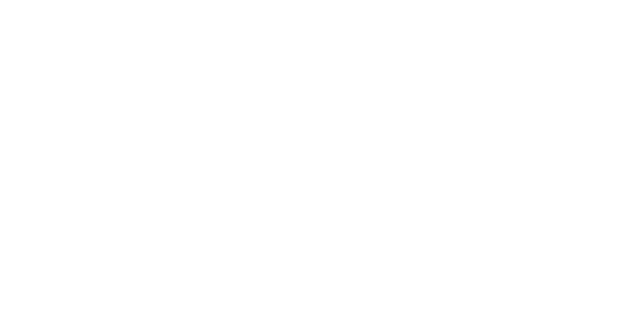
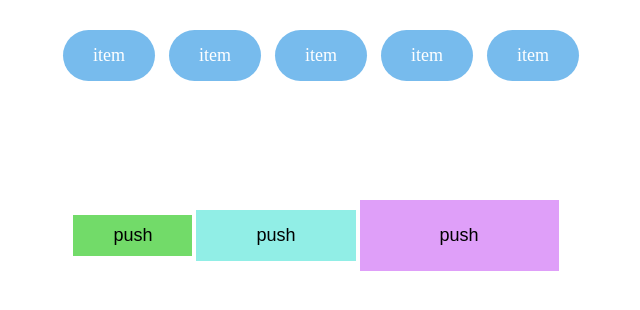
Before and after one commit to yukijina/week3exercise, a plain HTML site: page index.html in a window 1280 px wide. Shown: the whole page, without its empty margins (324-964 px from the left). Drawn offline with Linux system fonts and the light colour scheme.

Commit message:
html and css added

```diff
--- a/css/main.css
+++ b/css/main.css
@@ -0,0 +1,90 @@
+* {
+  margin: 0;
+  padding: 0;
+  box-sizing: border-box;
+}
+
+body {
+  font-size: 16px;
+}
+
+/*=========== [1] Navigation ==========  */
+nav {
+  height: 200px;
+  text-align: center;
+  padding: 30px 0;
+}
+
+li {
+  display: inline-block;
+  list-style: none;
+  background-color: #77bbed;
+  padding:15px 30px;
+  margin-left: 10px;
+  border-radius: 100px;
+}
+
+.nav-list {
+  text-decoration: none;
+  color: #fff;
+  font-size:18px;
+}
+
+/*====Navigation - List - Hover=====  */
+li:hover {
+  background-color: #1d99f4;
+  border: 2px dotted #351df4;
+  transition: 0.2s;
+  box-shadow: 0 5px 20px #638190;
+}
+
+.nav-list:hover {
+  color: #f5747c;
+}
+
+/* ========= Button Section ========= */
+.btn-sec {
+  text-align: center;
+}
+
+button {
+ border: none;
+ font-size: 18px;
+}
+
+.btn-one {
+  padding: 10px 40px;
+  background-color: #72db69;
+}
+
+.btn-two {
+  padding: 15px 60px;
+  background-color: #91eee6;
+}
+
+.btn-three {
+  padding: 25px 80px;
+  background-color: #df9ff9;
+}
+
+/* =====Button - hover===== */
+.btn-one:hover {
+  background-color: #41b138;
+  color: #fff;
+  transform: translateY(10px);
+  transition-duration: 0.5s;
+}
+
+.btn-two:hover {
+  background-color: #17f5e2;
+  color: #fff;
+  transform: translateY(-20px);
+  transition-duration: 0.5s;
+}
+
+.btn-three:hover {
+  background-color: #bb26f7;
+  color: #fff;
+  transform: scale(1.5);
+  transition-duration: 0.5s;
+}
--- a/index.html
+++ b/index.html
@@ -3,11 +3,34 @@
 	<head>
 		<meta charset="utf-8">
 		<meta name="viewport" content="width=device-width, initial-scale=1">
-		<title></title>
+		<!-- Title of website -->
+		<title>wk3exercise</title>
+		<!-- Favicon -->
+		<link rel="shortcut icon" href="img/favicon.png">
+		<!-- Fontawesome -->
 		<link rel="stylesheet" href="https://use.fontawesome.com/releases/v5.0.12/css/all.css" integrity="sha384-G0fIWCsCzJIMAVNQPfjH08cyYaUtMwjJwqiRKxxE/rx96Uroj1BtIQ6MLJuheaO9" crossorigin="anonymous">
+		<!--  Original CSS-->
 		<link rel="stylesheet" href="css/main.css">
 	</head>
 	<body>
+		<!--Navigation  -->
+		<nav>
+			<ul>
+				<li><a href="#" class="nav-list" target="
+					">item</a></li>
+				<li><a href="#" class="nav-list" target="_blank">item</a></li>
+				<li><a href="#" class="nav-list" target="_blank">item</a></li>
+				<li><a href="#" class="nav-list" target="_blank">item</a></li>
+				<li><a href="#" class="nav-list" target="_blank">item</a></li>
+			</ul>
+		</nav>
+
+		<!-- Button -->
+		<div class="btn-sec">
+			<button type="button" class="btn-one">push</button>
+			<button type="button" class="btn-two">push</button>
+			<button type="button" class="btn-three">push</button>
+		</div>
 
 	</body>
 </html>
```
Also changed, not shown: img/favicon.png (added).
